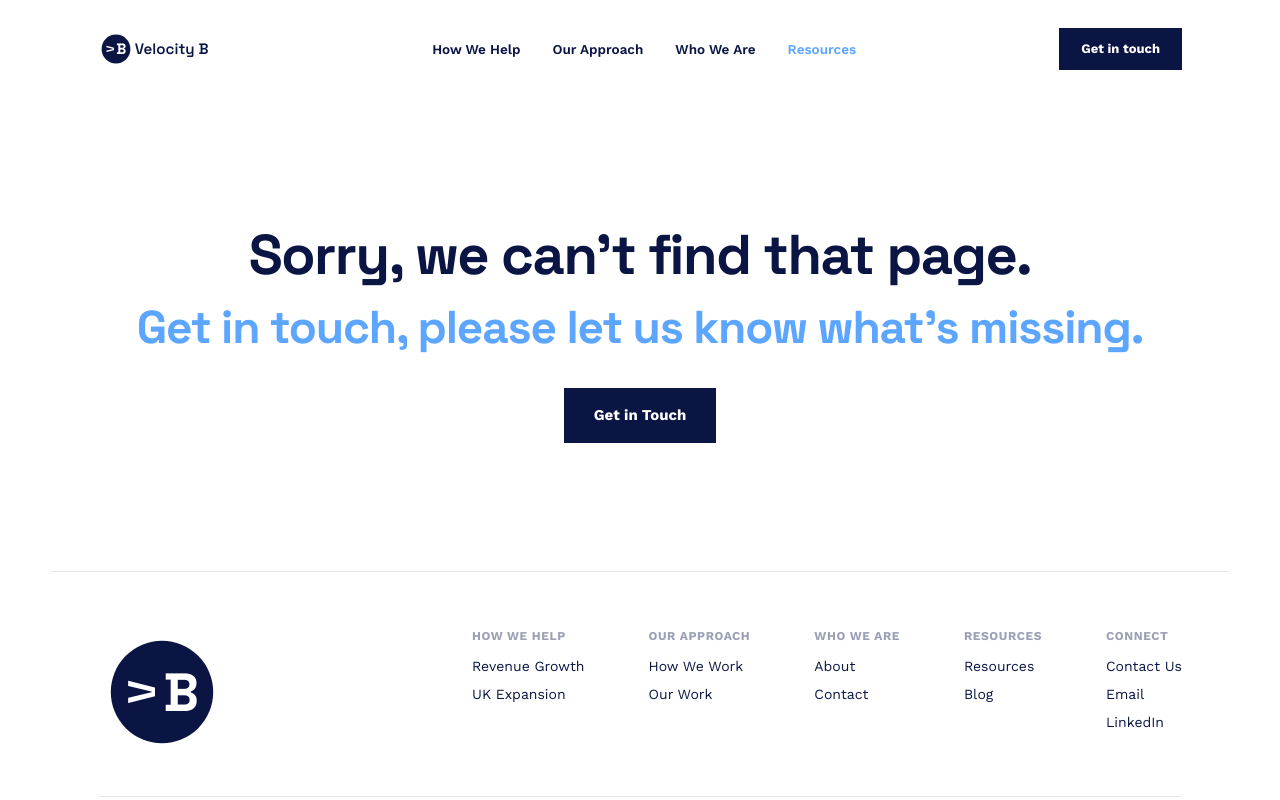
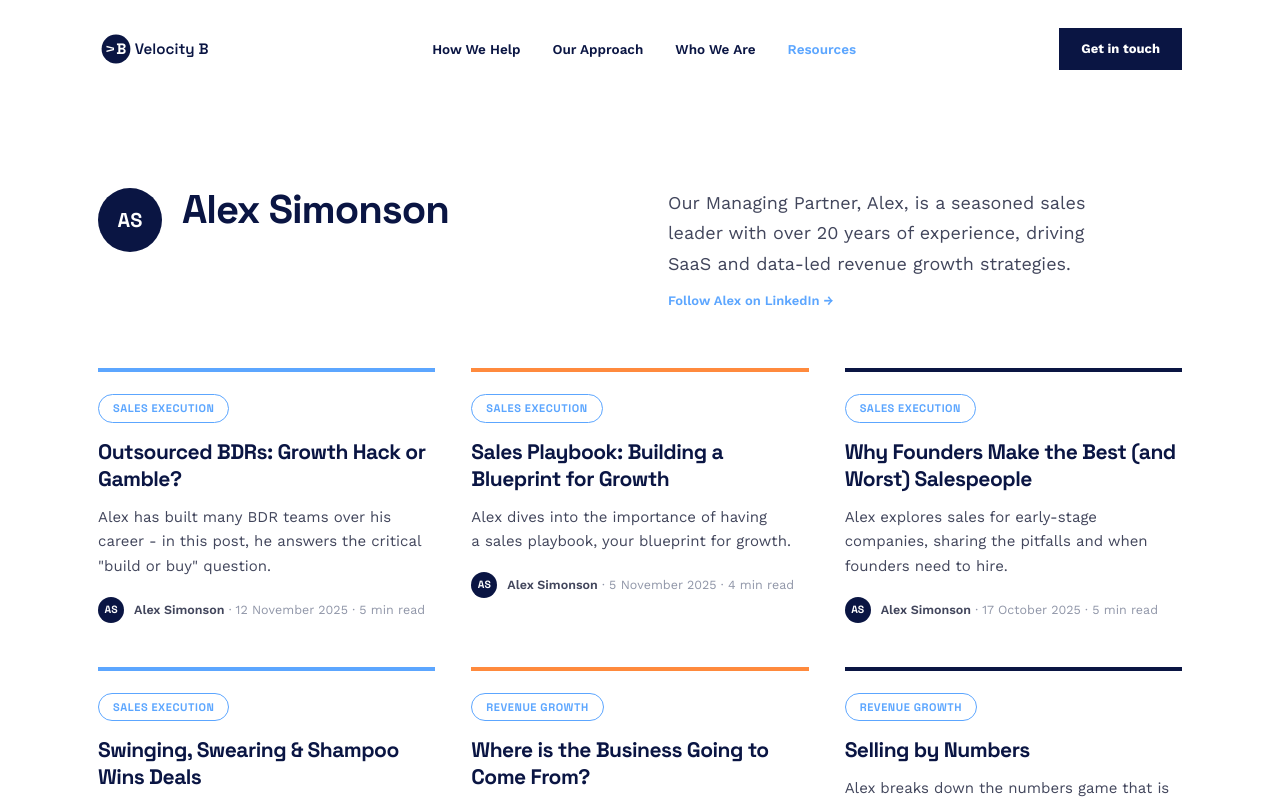
Before and after one commit to vb-iant/velocity-b, a Next.js app: page /blog/author/alex-simonson/page/2 in a window 1280 px wide. Before the commit this address had no page. Shown: the top 800 px of the page. Built offline with nearby package versions, Linux system fonts and the light colour scheme.

Commit message:
Add author archive pages (/blog/author/[slug]), paginated, statically generated

```diff
--- a/app/blog/[slug]/page.tsx
+++ b/app/blog/[slug]/page.tsx
@@ -75,7 +75,15 @@ export default function BlogPostPage({ params }: { params: { slug: string } }) {
               {initials(authorName)}
             </div>
             <div className="text-sm leading-snug">
-              <div className="font-display text-[15px] font-bold text-navy">{authorName}</div>
+              <div className="font-display text-[15px] font-bold text-navy">
+                {author ? (
+                  <Link href={`/blog/author/${author.slug}`} className="hover:text-blue">
+                    {authorName}
+                  </Link>
+                ) : (
+                  authorName
+                )}
+              </div>
               <div className="text-[13px] text-[#9096a8]">
                 {author?.role ? `${author.role} · ` : ""}
                 {formatPostDate(post.frontmatter.date)} · {post.readingTime} min read
@@ -122,7 +130,11 @@ export default function BlogPostPage({ params }: { params: { slug: string } }) {
               {initials(author.name)}
             </div>
             <div>
-              <h3 className="mb-1 font-display text-lg font-bold">{author.name}</h3>
+              <h3 className="mb-1 font-display text-lg font-bold">
+                <Link href={`/blog/author/${author.slug}`} className="hover:text-blue">
+                  {author.name}
+                </Link>
+              </h3>
               {author.role && (
                 <div className="mb-2.5 text-[13px] font-semibold text-orange">{author.role}</div>
               )}
--- /dev/null
+++ b/app/blog/author/[slug]/page.tsx
@@ -0,0 +1,22 @@
+import { notFound } from "next/navigation";
+import { getAllAuthors, getAuthorBySlug } from "@/lib/blog";
+import { AuthorArchiveContent } from "@/components/blog/AuthorArchiveContent";
+
+export function generateStaticParams() {
+  return Object.values(getAllAuthors()).map((author) => ({ slug: author.slug }));
+}
+
+export function generateMetadata({ params }: { params: { slug: string } }) {
+  const author = getAuthorBySlug(params.slug);
+  if (!author) return {};
+  return {
+    title: `${author.name} — Velocity-B Blog`,
+    description: author.bio,
+  };
+}
+
+export default function AuthorArchivePage({ params }: { params: { slug: string } }) {
+  const author = getAuthorBySlug(params.slug);
+  if (!author) notFound();
+  return <AuthorArchiveContent author={author} currentPage={1} />;
+}
--- /dev/null
+++ b/app/blog/author/[slug]/page/[pageNum]/page.tsx
@@ -0,0 +1,35 @@
+import { notFound } from "next/navigation";
+import { getAllAuthors, getAuthorBySlug } from "@/lib/blog";
+import { AuthorArchiveContent, getAuthorPageCount } from "@/components/blog/AuthorArchiveContent";
+
+// A nested dynamic route's generateStaticParams does NOT automatically receive the
+// resolved parent segment in this Next.js version, so this computes every valid
+// {slug, pageNum} combination directly rather than relying on parent context.
+export function generateStaticParams() {
+  const authors = Object.values(getAllAuthors());
+  const params: { slug: string; pageNum: string }[] = [];
+  for (const author of authors) {
+    const totalPages = getAuthorPageCount(author.slug);
+    for (let p = 2; p <= totalPages; p++) {
+      params.push({ slug: author.slug, pageNum: String(p) });
+    }
+  }
+  return params;
+}
+
+export function generateMetadata({ params }: { params: { slug: string } }) {
+  const author = getAuthorBySlug(params.slug);
+  if (!author) return {};
+  return { title: `${author.name} — Velocity-B Blog` };
+}
+
+export default function AuthorArchivePagedPage({
+  params,
+}: {
+  params: { slug: string; pageNum: string };
+}) {
+  const author = getAuthorBySlug(params.slug);
+  if (!author) notFound();
+  const pageNum = parseInt(params.pageNum, 10) || 1;
+  return <AuthorArchiveContent author={author} currentPage={pageNum} />;
+}
--- /dev/null
+++ b/components/blog/AuthorArchiveContent.tsx
@@ -0,0 +1,145 @@
+import Link from "next/link";
+import { notFound } from "next/navigation";
+import { getPostsByAuthor, getAllAuthors, getAllTags, getTagBySlug, type Author } from "@/lib/blog";
+import { PostCard } from "@/components/blog/PostCard";
+
+export const AUTHOR_PAGE_SIZE = 9;
+
+function initials(name: string): string {
+  return name
+    .split(" ")
+    .filter(Boolean)
+    .map((part) => part[0])
+    .join("")
+    .slice(0, 2)
+    .toUpperCase();
+}
+
+export function getAuthorPageCount(authorSlug: string): number {
+  return Math.max(1, Math.ceil(getPostsByAuthor(authorSlug).length / AUTHOR_PAGE_SIZE));
+}
+
+export function AuthorArchiveContent({
+  author,
+  currentPage,
+}: {
+  author: Author;
+  currentPage: number;
+}) {
+  const posts = getPostsByAuthor(author.slug);
+  const authors = getAllAuthors();
+  const tags = getAllTags();
+
+  const totalPages = Math.max(1, Math.ceil(posts.length / AUTHOR_PAGE_SIZE));
+  if (currentPage > totalPages || currentPage < 1) {
+    notFound();
+  }
+
+  const pagePosts = posts.slice(
+    (currentPage - 1) * AUTHOR_PAGE_SIZE,
+    currentPage * AUTHOR_PAGE_SIZE
+  );
+
+  function pageHref(page: number) {
+    return page <= 1 ? `/blog/author/${author.slug}` : `/blog/author/${author.slug}/page/${page}`;
+  }
+
+  return (
+    <main>
+      {/* Hero — author info left, empty right, matches the blog index hero-split pattern */}
+      <section className="mx-auto max-w-[1180px] px-12 pb-14 pt-[90px]">
+        <div className="grid grid-cols-1 items-start gap-14 md:grid-cols-2">
+          <div className="flex items-start gap-5">
+            <div className="flex h-16 w-16 flex-none items-center justify-center rounded-full bg-navy font-display text-xl font-bold text-white">
+              {initials(author.name)}
+            </div>
+            <div>
+              <h1 className="font-display text-[32px] font-bold leading-[1.1] tracking-tight md:text-[40px]">
+                {author.name}
+              </h1>
+              {author.role && (
+                <div className="mt-1 text-sm font-semibold text-orange">{author.role}</div>
+              )}
+            </div>
+          </div>
+          <div>
+            <p className="max-w-[460px] text-lg leading-[1.7] text-[#42465c]">{author.bio}</p>
+            {author.linkedin && (
+              <a
+                href={author.linkedin}
+                target="_blank"
+                rel="noopener"
+                className="mt-3 inline-block text-[13px] font-semibold text-blue"
+              >
+                Follow {author.name.split(" ")[0]} on LinkedIn →
+              </a>
+            )}
+          </div>
+        </div>
+      </section>
+
+      {/* Post grid */}
+      <section className="mx-auto max-w-[1180px] px-12 pb-24">
+        {pagePosts.length === 0 ? (
+          <p className="text-[#42465c]">No posts from {author.name} yet.</p>
+        ) : (
+          <div className="grid grid-cols-1 gap-x-9 gap-y-11 md:grid-cols-3">
+            {pagePosts.map((post, i) => {
+              const primaryTagSlug = post.frontmatter.tags?.[0];
+              const primaryTag = primaryTagSlug ? getTagBySlug(primaryTagSlug) : null;
+              return (
+                <PostCard
+                  key={post.frontmatter.slug}
+                  post={post}
+                  author={authors[post.frontmatter.author] ?? null}
+                  tag={primaryTag}
+                  index={i}
+                />
+              );
+            })}
+          </div>
+        )}
+
+        {totalPages > 1 && (
+          <div className="mt-[70px] flex items-center justify-center gap-2">
+            {Array.from({ length: totalPages }, (_, i) => i + 1).map((p) => (
+              <Link
+                key={p}
+                href={pageHref(p)}
+                className={`flex h-9 w-9 items-center justify-center rounded-full font-display text-sm font-bold ${
+                  p === currentPage ? "bg-navy text-white" : "text-[#42465c] hover:text-blue"
+                }`}
+              >
+                {p}
+              </Link>
+            ))}
+            {currentPage < totalPages && (
+              <Link
+                href={pageHref(currentPage + 1)}
+                className="ml-2 rounded-full border-[1.5px] border-hair px-4 py-2 text-sm font-bold text-[#42465c] hover:border-navy"
+              >
+                Next →
+              </Link>
+            )}
+          </div>
+        )}
+      </section>
+
+      {/* Closing CTA — standard across all blog templates */}
+      <div className="bg-navy px-12 py-[100px] text-center text-white">
+        <h2 className="mb-[18px] font-display text-[38px] font-bold text-white">
+          Want to go deeper?
+        </h2>
+        <p className="mx-auto mb-8 max-w-[520px] text-lg leading-[1.6] text-white/75">
+          If this topic struck a chord, let&rsquo;s look at what it means for your business.
+        </p>
+        <Link
+          href="/contact"
+          className="inline-block bg-orange px-[34px] py-4 text-[15px] font-bold text-navy"
+        >
+          Let&rsquo;s chat
+        </Link>
+      </div>
+    </main>
+  );
+}
--- a/components/blog/PostCard.tsx
+++ b/components/blog/PostCard.tsx
@@ -47,7 +47,13 @@ export function PostCard({
           {author ? initials(author.name) : "VB"}
         </div>
         <div className="text-[12.5px] leading-tight text-[#9096a8]">
-          <span className="font-semibold text-[#42465c]">{author?.name ?? "Velocity-B"}</span>
+          {author ? (
+            <Link href={`/blog/author/${author.slug}`} className="font-semibold text-[#42465c] hover:text-blue">
+              {author.name}
+            </Link>
+          ) : (
+            <span className="font-semibold text-[#42465c]">Velocity-B</span>
+          )}
           {" · "}
           {formatPostDate(post.frontmatter.date)}
           {" · "}
--- a/lib/blog.ts
+++ b/lib/blog.ts
@@ -111,6 +111,10 @@ export function getTagBySlug(slug: string): Tag | null {
   return getAllTags().find((t) => t.slug === slug) ?? null;
 }
 
+export function getPostsByAuthor(authorSlug: string): BlogPost[] {
+  return getAllBlogPosts().filter((p) => p.frontmatter.author === authorSlug);
+}
+
 export function getRelatedPosts(post: BlogPost, count = 3): BlogPost[] {
   const all = getAllBlogPosts();
   const postTags = new Set(post.frontmatter.tags ?? []);
```
